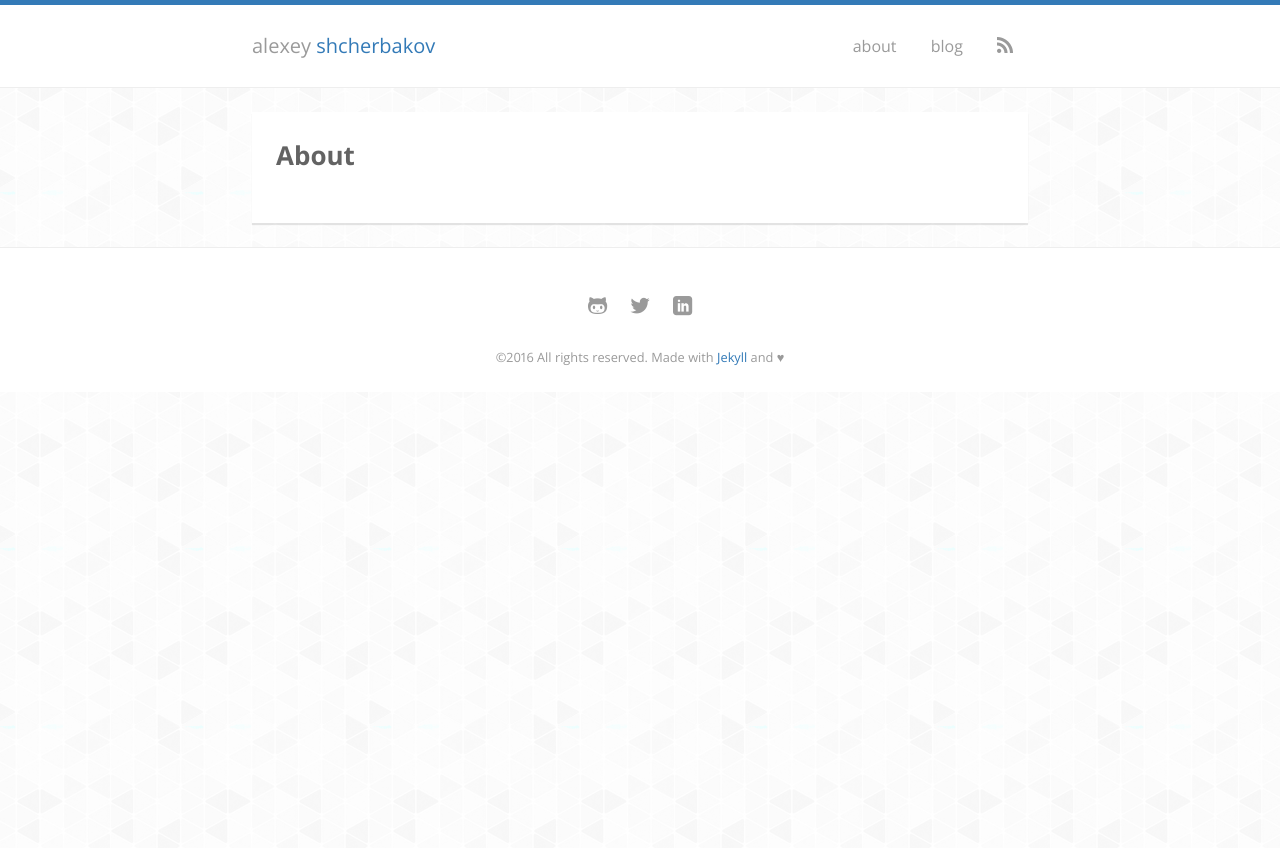
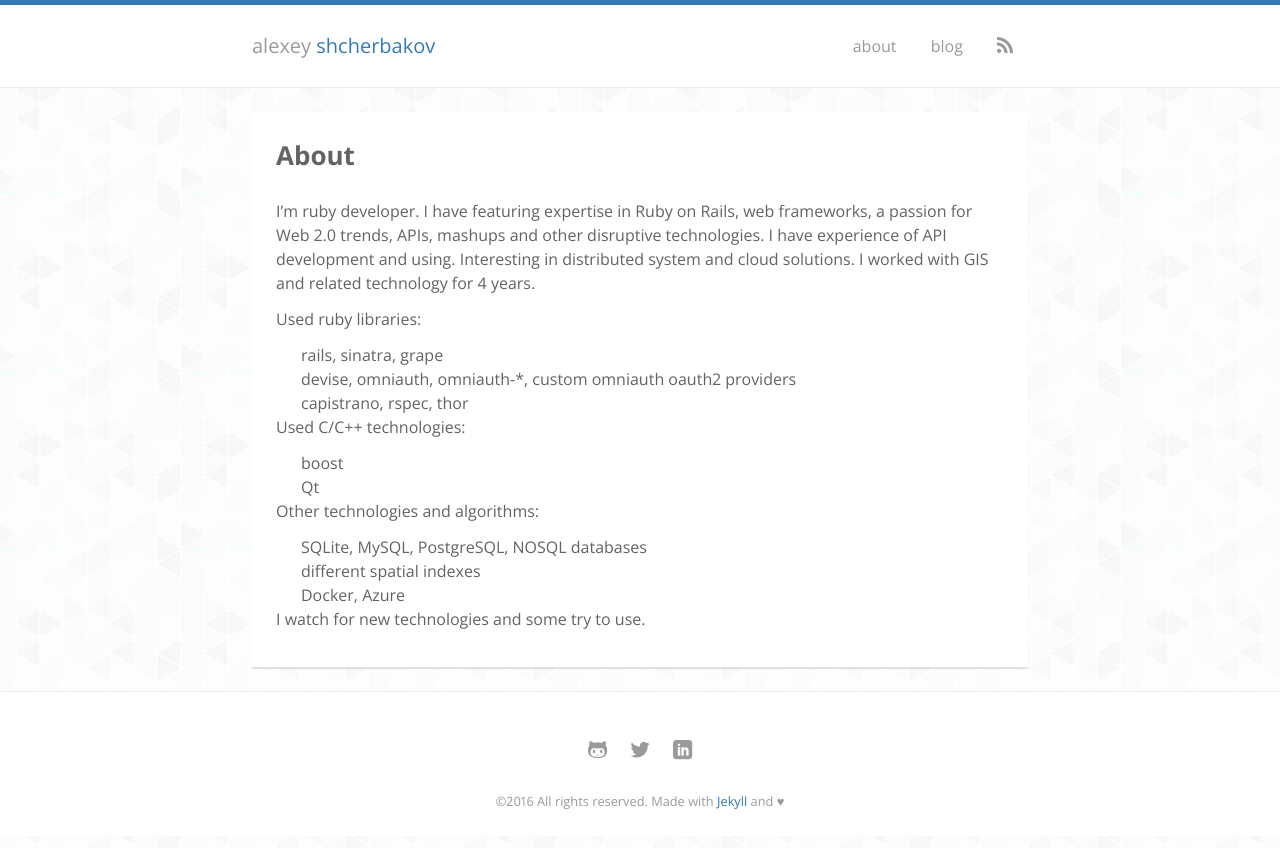
Before and after one commit to aJIeks/ajieks.github.io, a Jekyll site: the page built from about.md, in a window 1280 px wide. Shown: the top 848 px of the page. Built offline with Jekyll 4.4.1, drawn with Linux system fonts in a browser that asks for light colours; nearby versions of some CDN libraries; some web fonts are replaced.

Commit message:
up about

```diff
--- a/about.md
+++ b/about.md
@@ -3,3 +3,23 @@ layout: page
 title: About
 permalink: /about/
 ---
+I'm ruby developer. I have featuring expertise in Ruby on Rails, web frameworks, a passion for Web 2.0 trends, APIs, mashups and other disruptive technologies. I have experience of API development and using. Interesting in distributed system and cloud solutions. I worked with GIS and related technology for 4 years.
+
+Used ruby libraries:
+
+* rails, sinatra, grape
+* devise, omniauth, omniauth-*, custom omniauth oauth2 providers
+* capistrano, rspec, thor
+
+Used C/C++ technologies:
+
+* boost
+* Qt
+
+Other technologies and algorithms:
+
+* SQLite, MySQL, PostgreSQL, NOSQL databases
+* different spatial indexes
+* Docker, Azure
+
+I watch for new technologies and some try to use.
--- a/index.html
+++ b/index.html
@@ -11,7 +11,7 @@ layout: home
     <h3>I'm <strong itemprop="name">{{ site.author.name }}</strong>, a <em itemprop="jobTitle">{{ site.author.job }}</em>.</h3>
     <h3>{{ site.author.bio }}</h3>
 
-    <!--<a href="{{ '/about' | prepend: site.baseurl }}" class="btn btn-ghost">about</a>-->
+    <a href="{{ '/about' | prepend: site.baseurl }}" class="btn btn-ghost">about</a>
     <a href="{{ '/blog' | prepend: site.baseurl }}" class="btn btn-ghost">blog</a>
 
     {% include social.html %}
```
